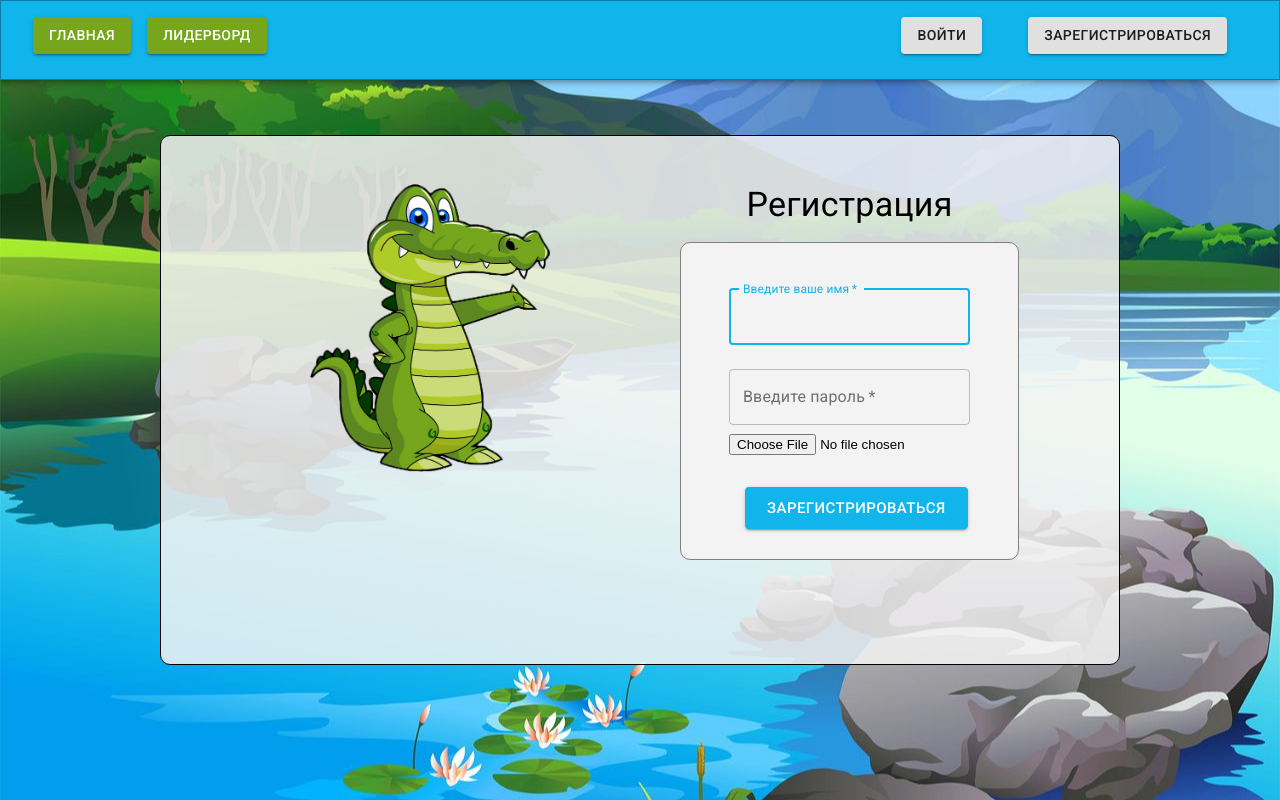
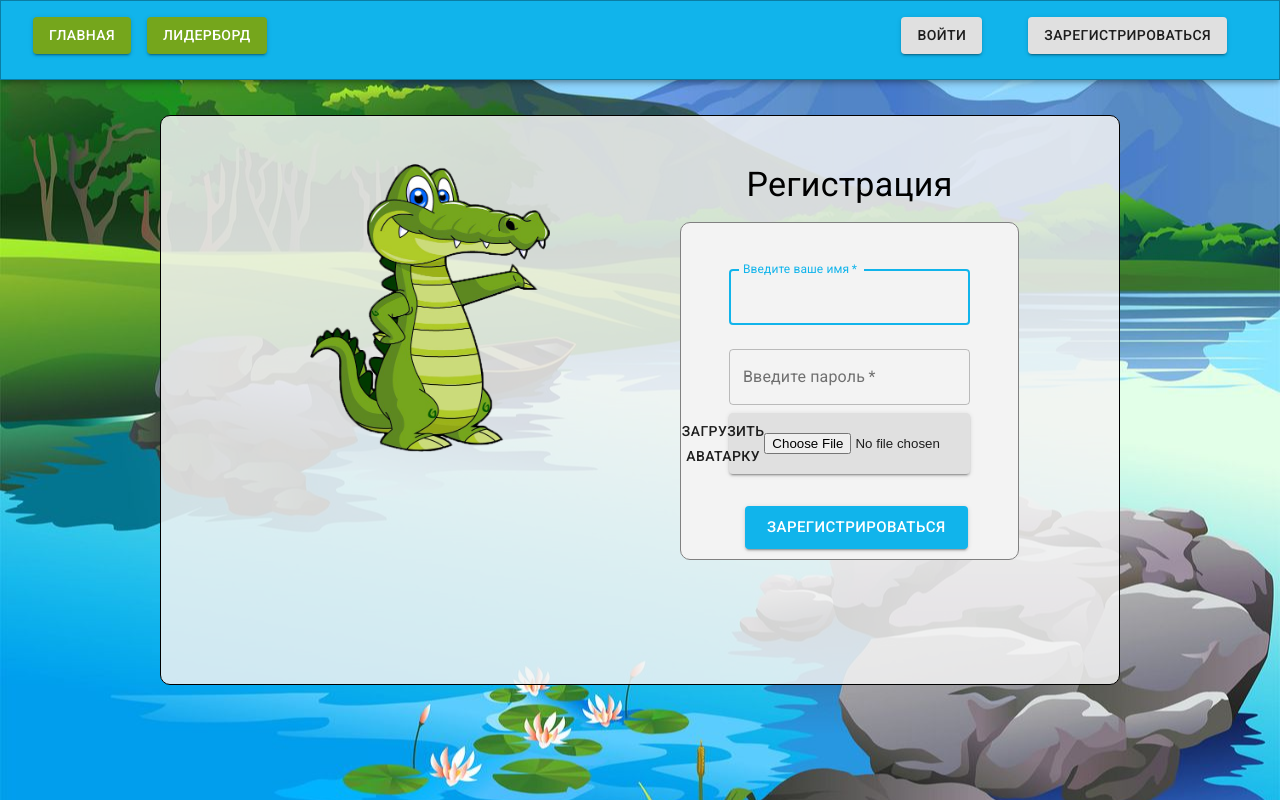
Before and after one commit to Mayrinika/online-activity, a React (Create React App) app in the folder game/: page /signup in a window 1280 px wide. Built offline with nearby package versions, Linux system fonts and the light colour scheme; no server answers.

Commit message:
fix styles for upload avatar

```diff
--- a/game/src/components/Signup/Signup.css
+++ b/game/src/components/Signup/Signup.css
@@ -1,6 +1,9 @@
-.Signup {
-    height: 50vh;
+/*.Signup {*/
+/*    height: 50vh;*/
+/*}*/
+/*.Signup-Form {*/
+/*    padding-bottom: 16px;*/
+/*}*/
+.Signup-ChooseFile {
+    width: 100%;
 }
-.Signup-Form {
-    padding-bottom: 16px;
-}
--- a/game/src/components/Signup/signup.tsx
+++ b/game/src/components/Signup/signup.tsx
@@ -5,6 +5,7 @@ import {ApiContext} from "../Api/ApiProvider";
 //utils
 import getDomRoutes from "../../utils/domRoutes";
 //styles
+import './Signup.css'
 import crocoImg from "../../img/cocodrilo.png";
 import {withStyles, WithStyles} from "@material-ui/core/styles";
 import {Button, Container, Grid, Typography, TextField, CircularProgress} from '@material-ui/core';
@@ -180,7 +181,14 @@ class Signup extends Component<SignupProps, SignupState> {
                                 onChange={this.handleChange}
                                 value={password}
                             />
-                            <input type="file" onChange={this.handleLoadAvatar}/>
+                            <Button
+                                variant="contained"
+                                component="label"
+                                className="Signup-ChooseFile"
+                            >
+                                Загрузить аватарку
+                                <input type="file" onChange={this.handleLoadAvatar}/>
+                            </Button>
                             <Button
                                 className={classes.button}
                                 variant="contained"
--- a/game/src/components/UserProfile/UserProfile.css
+++ b/game/src/components/UserProfile/UserProfile.css
@@ -1,3 +1,6 @@
 .UserProfile-Avatar {
   padding: 0;
 }
+.User-ChooseFile {
+  width: 230px;
+}
--- a/game/src/components/UserProfile/UserProfile.tsx
+++ b/game/src/components/UserProfile/UserProfile.tsx
@@ -199,7 +199,14 @@ class UserProfile extends Component<UserProfileProps, UserProfileState> {
                         error={isIncorrect}
                         helperText={isIncorrect ? 'Неверный пароль' : ''}
                     />
-                    <input type="file" onChange={this.handleLoadAvatar}/>
+                    <Button
+                        variant="contained"
+                        component="label"
+                        className="User-ChooseFile"
+                    >
+                        Загрузить аватарку
+                        <input type="file" onChange={this.handleLoadAvatar}/>
+                    </Button>
                     <Button
                         className={classes.button}
                         variant="contained"
```
